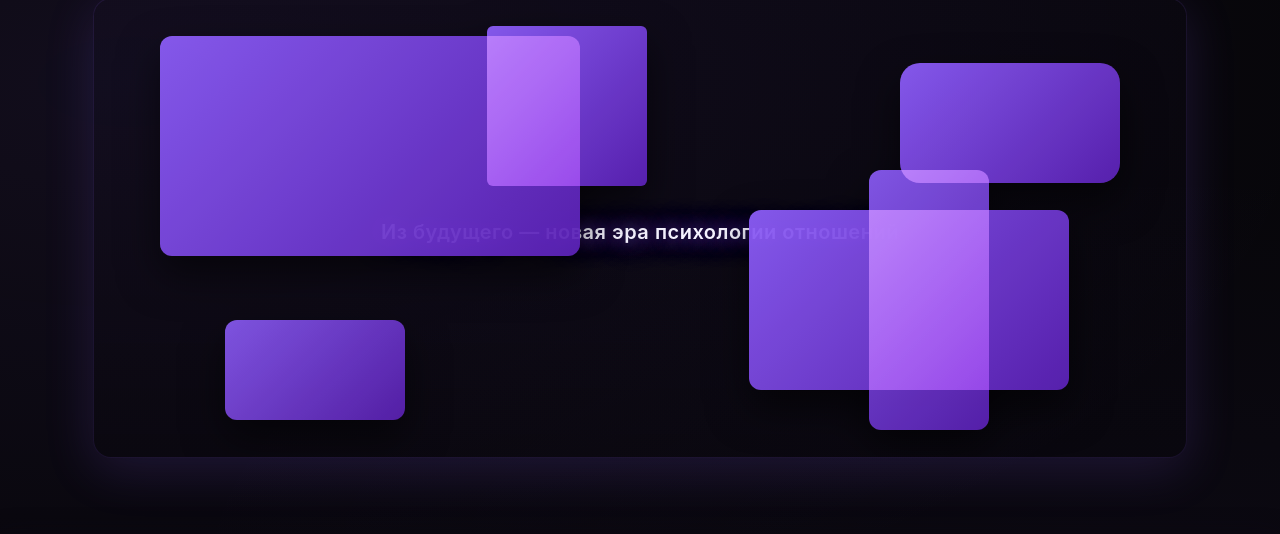
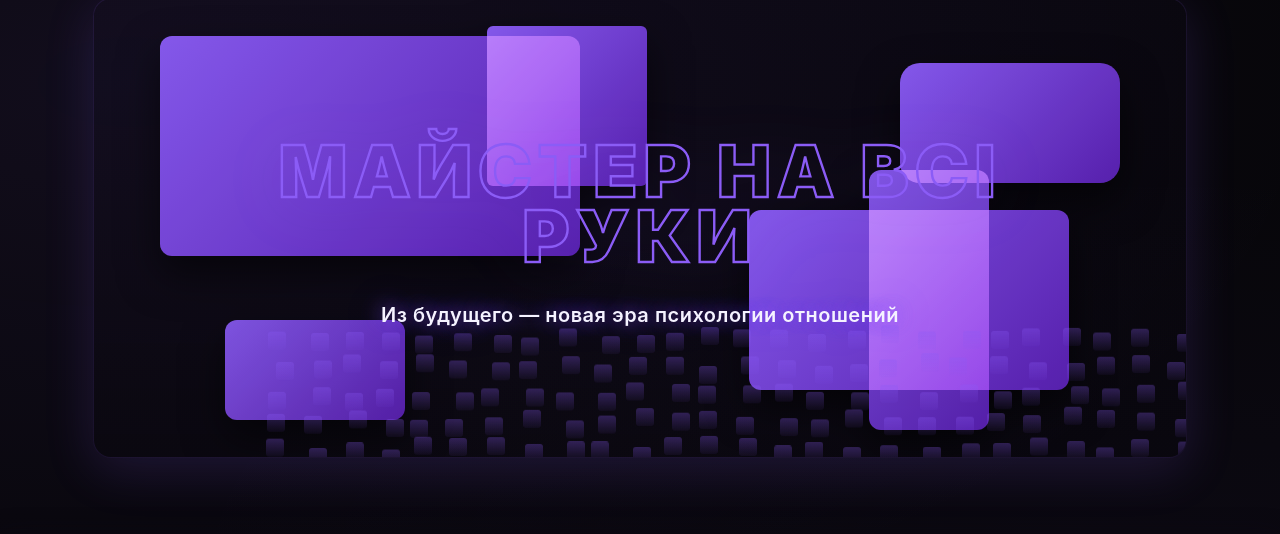
Before and after one commit to norwayabsurd-netizen/master-na-vse-ruki.io, a plain HTML site: page index.html in a window 1280 px wide. Shown: the part 78-612 px from the top of the page. Drawn offline with Linux system fonts and the light colour scheme.

Commit message:
Update index.html

```diff
--- a/index.html
+++ b/index.html
@@ -128,6 +128,10 @@
     <div class="abstract a6 flip" data-idx="6"></div>
   </div>
 
+  <div class="title-wrap">
+    <div class="title" aria-hidden="true">МАЙСТЕР НА ВСІ РУКИ</div>
+    <div class="shards" id="shards" aria-hidden="true"></div>
+
     <div class="subtitle" style="
       color: #F5F3FF;
       font-weight: 600;
@@ -141,6 +145,9 @@
     ">
       Из будущего — новая эра психологии отношений
     </div>
+  </div>
+</header>
+
 
 
       </div>
```
Lines whose indentation alone changed are shown as unchanged.
